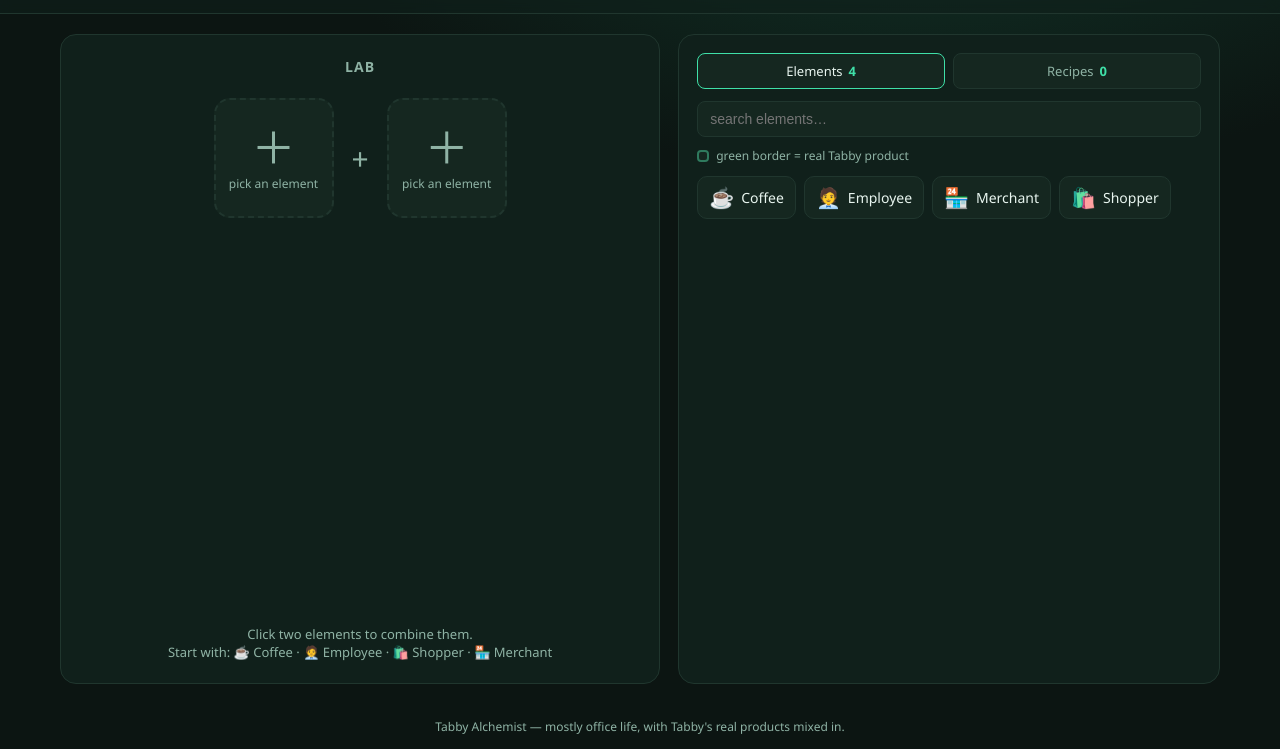
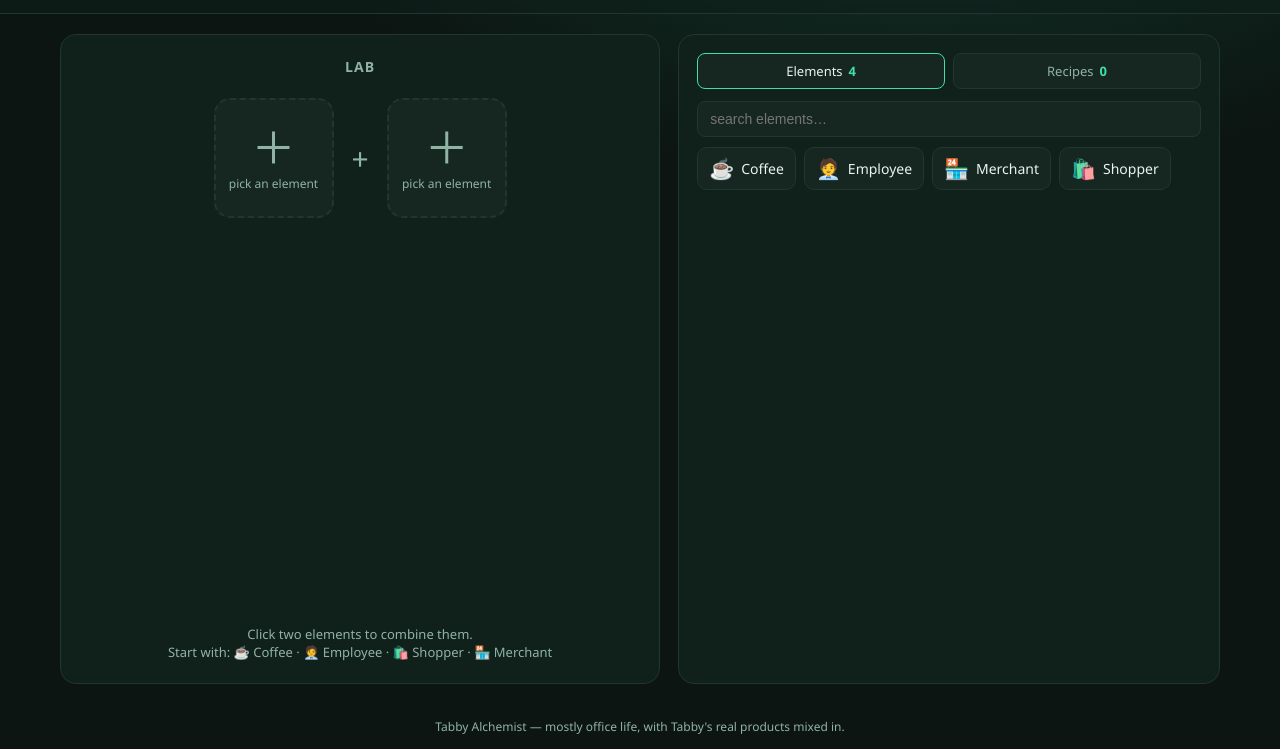
Before and after one commit to irachadwick-arch/corporate-alchemist, a plain HTML site: page index.html in a window 1280 px wide. Shown: the part 51-800 px from the top of the page. Drawn offline with Linux system fonts and the light colour scheme.

Commit message:
Remove Tabby-product legend caption

```diff
--- a/game.js
+++ b/game.js
@@ -181,7 +181,7 @@
   tabRecipes.classList.toggle("active", !onElements);
   grid.hidden = !onElements;
   book.hidden = onElements;
-  legend.hidden = !onElements;
+  if (legend) legend.hidden = !onElements;
   search.placeholder = onElements ? "search elements…" : "search recipes…";
   renderGrid(); renderBook();
 }
--- a/index.html
+++ b/index.html
@@ -36,7 +36,6 @@
       <button class="tab" id="tabRecipes">Recipes <span class="n" id="tabRcCount">0</span></button>
     </div>
     <input class="search" id="search" placeholder="search…" autocomplete="off">
-    <div class="legend" id="legend"><span class="swatch"></span> green border = real Tabby product</div>
     <div class="grid" id="grid"></div>
     <div class="book" id="book" hidden></div>
   </aside>
```
